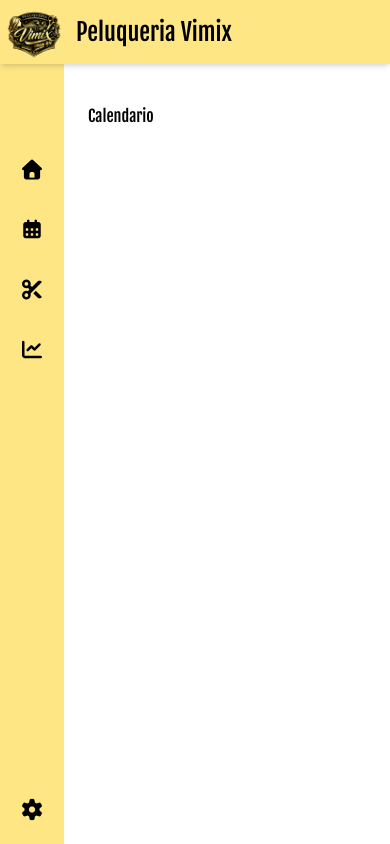
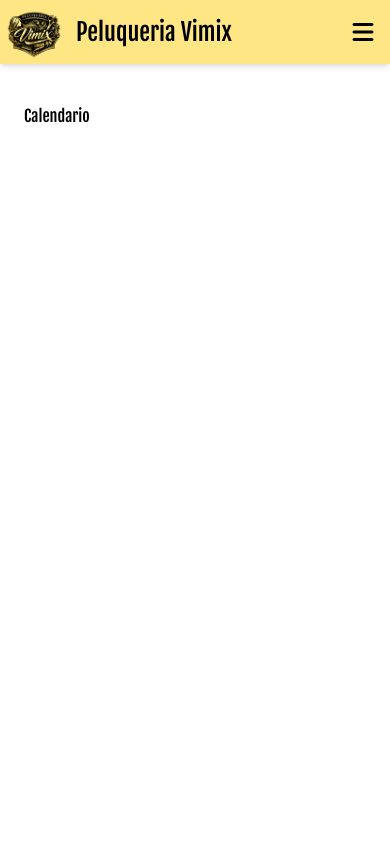
Before and after one commit to Nahucaroseli/turnos-peluqueria-front, a React (Vite) app: page /calendario in a window 390 px wide. Built offline with nearby package versions, Linux system fonts and the light colour scheme; a web font is replaced by a local one.

Commit message:
agregado menu burger

```diff
--- a/src/components/Aside.tsx
+++ b/src/components/Aside.tsx
@@ -3,7 +3,7 @@ import { Link } from "react-router-dom";
 export function Aside(){
     return (
 
-        <div className="flex flex-col items-center h-screen w-16 bg-amber-200 pt-40 gap-y-10">
+        <div className="hidden md:flex flex-col items-center h-screen w-16 bg-amber-200 pt-40 gap-y-10 z-100">
 
             <Link to={"/"} className="fa-solid fa-house text-xl cursor-pointer hover:scale-120 transition"></Link >
 
@@ -19,5 +19,4 @@ export function Aside(){
 
     )
 
-
 }
--- a/src/components/Navbar.tsx
+++ b/src/components/Navbar.tsx
@@ -1,10 +1,43 @@
+import { useState } from "react"
+import { Link } from "react-router-dom";
 
 export function Navbar(){
+
+    const [isOpen,setIsOpen] = useState(false);
+
     return(
-
-        <div className="flex flex-row w-full h-16 bg-amber-200 p-1 gap-x-3 z-100 absolute shadow-md">
+        <>
+        <div className="flex flex-row w-full h-16 bg-amber-200 p-1 gap-x-3 z-1000 absolute shadow-md">
             <img src="/Logo.png" alt="" className="w-15 h-15"/>
             <h1 className="text-2xl mt-3">Peluqueria Vimix</h1>
+            <i onClick={(e)=>{e.preventDefault(); setIsOpen(!isOpen);}} className="absolute right-3 fa-solid cursor-pointer fa-bars text-2xl mt-4 md:invisible"></i>
         </div>
+
+        {!isOpen ? (
+        <div className="fixed transform translate-x-full transition duration-800 ease-in-out flex flex-col gap-y-20 w-full bg-amber-200 h-screen pt-30 items-center gap-x-5">
+            <Link to={"/"} className="text-xl cursor-pointer hover:scale-120 transition">Home</Link >
+
+            <Link to={"/calendario"} className=" text-xl cursor-pointer hover:scale-120 transition">Calendario</Link >
+
+            <Link to={"/servicios"} className=" text-xl cursor-pointer hover:scale-120 transition">Servicios</Link >
+
+            <Link to={"/estadisticas"} className=" text-xl cursor-pointer hover:scale-120 transition">Estadisticas</Link >
+
+            <Link to={"/configuracion"} className=" text-xl cursor-pointer hover:scale-120 transition mb-6">Configuracion</Link >
+        </div>
+        ):
+        <div className="fixed transform translate-x-0 transition duration-800 ease-in-out flex flex-col gap-y-20 w-full bg-amber-200 h-screen pt-30 items-center gap-x-5">
+             <Link to={"/"} className="text-xl cursor-pointer hover:scale-120 transition">Home</Link >
+
+            <Link to={"/calendario"} className=" text-xl cursor-pointer hover:scale-120 transition">Calendario</Link >
+
+            <Link to={"/servicios"} className=" text-xl cursor-pointer hover:scale-120 transition">Servicios</Link >
+
+            <Link to={"/estadisticas"} className=" text-xl cursor-pointer hover:scale-120 transition">Estadisticas</Link >
+
+            <Link to={"/configuracion"} className=" text-xl cursor-pointer hover:scale-120 transition mb-6">Configuracion</Link >
+        </div>
+        }
+        </>
     )
 }
--- a/src/pages/Home.tsx
+++ b/src/pages/Home.tsx
@@ -11,7 +11,6 @@ export function Home(){
                         <h1>Home</h1>
                 </main>
             </div>
-
         </div>
     )
 }
```
